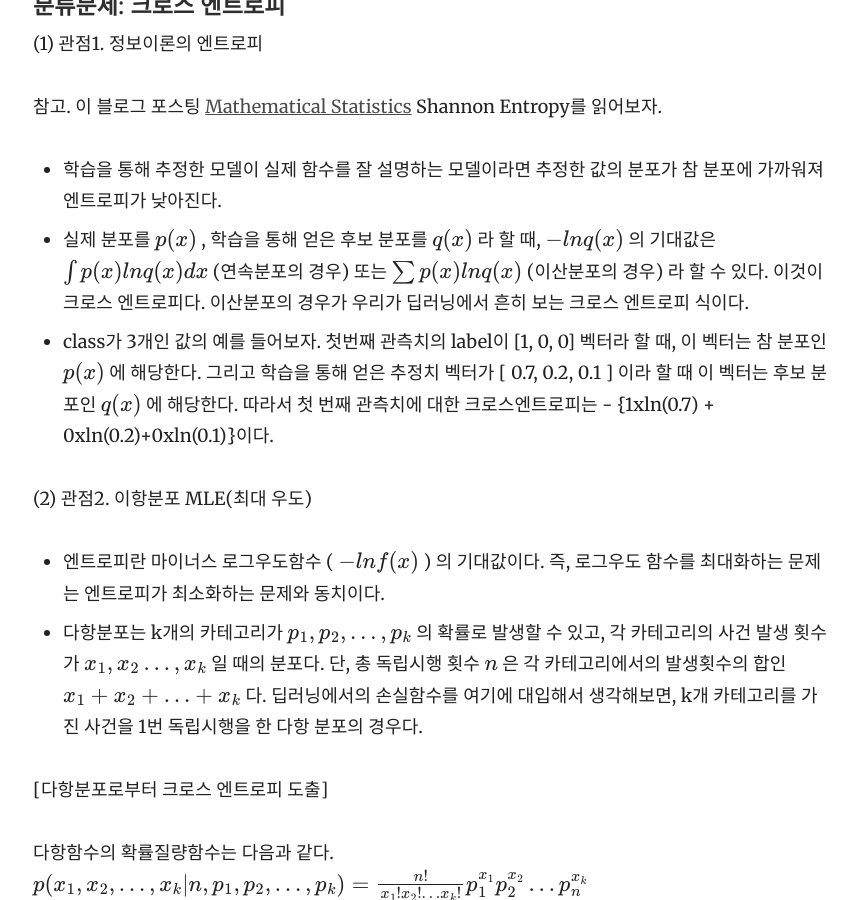
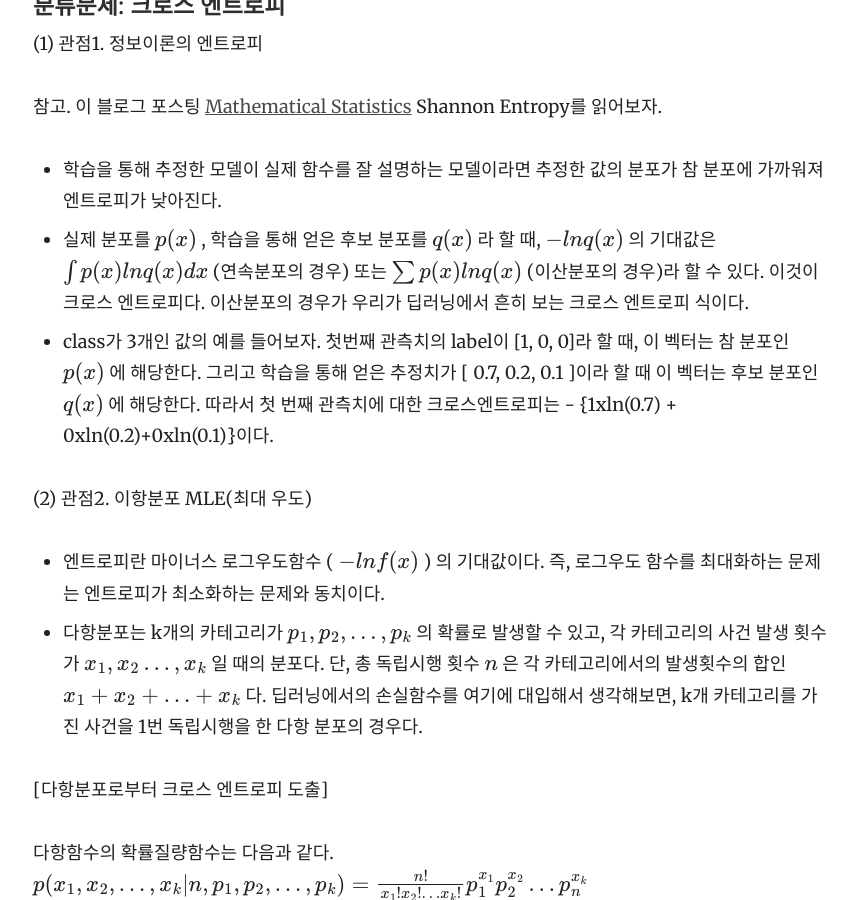
Before and after one commit to yrk3434/yrk3434.github.io, a Jekyll site: the page built from _docs/Theory/Deep Learning Overview.md, in a window 1280 px wide and 900 px high, scrolled down 3004 px. Shown: the whole window, without its empty margins (357-1214 px from the left). Built offline with Jekyll 4.4.1, drawn with Linux system fonts in a browser that asks for light colours; formulas are drawn with MathJax 3.

Commit message:
Update Deep Learning Overview.md

```diff
--- a/_docs/Theory/Deep Learning Overview.md
+++ b/_docs/Theory/Deep Learning Overview.md
@@ -73,8 +73,8 @@ toc_label: 목차
 참고. 이 블로그 포스팅 [Mathematical Statistics](https://yrk3434.github.io/Theory/Mathematical%20Statistics/)  Shannon Entropy를 읽어보자.
 
 - 학습을 통해 추정한 모델이 실제 함수를 잘 설명하는 모델이라면 추정한 값의 분포가 참 분포에 가까워져 엔트로피가 낮아진다.
-- 실제 분포를 $ p(x) $ , 학습을 통해 얻은 후보 분포를 $ q(x) $ 라 할 때, $ - ln q(x) $ 의 기대값은 $ \int p(x) ln q(x) dx $ (연속분포의 경우) 또는  $ \sum p(x) ln q(x) $ (이산분포의 경우) 라 할 수 있다. 이것이 크로스 엔트로피다. 이산분포의 경우가 우리가 딥러닝에서 흔히 보는 크로스 엔트로피 식이다.
-- class가 3개인 값의 예를 들어보자. 첫번째 관측치의 label이 [1, 0, 0] 벡터라 할 때, 이 벡터는 참 분포인 $ p(x) $ 에 해당한다. 그리고 학습을 통해 얻은 추정치 벡터가 [ 0.7, 0.2, 0.1 ] 이라 할 때 이 벡터는 후보 분포인 $ q(x) $ 에 해당한다. 따라서 첫 번째 관측치에 대한 크로스엔트로피는 - {1xln(0.7) + 0xln(0.2)+0xln(0.1)}이다.
+- 실제 분포를 $ p(x) $ , 학습을 통해 얻은 후보 분포를 $ q(x) $ 라 할 때, $ - ln q(x) $ 의 기대값은 $ \int p(x) ln q(x) dx $ (연속분포의 경우) 또는  $ \sum p(x) ln q(x) $ (이산분포의 경우)라 할 수 있다. 이것이 크로스 엔트로피다. 이산분포의 경우가 우리가 딥러닝에서 흔히 보는 크로스 엔트로피 식이다.
+- class가 3개인 값의 예를 들어보자. 첫번째 관측치의 label이 [1, 0, 0]라 할 때, 이 벡터는 참 분포인 $ p(x) $ 에 해당한다. 그리고 학습을 통해 얻은 추정치가 [ 0.7, 0.2, 0.1 ]이라 할 때 이 벡터는 후보 분포인 $ q(x) $ 에 해당한다. 따라서 첫 번째 관측치에 대한 크로스엔트로피는 - {1xln(0.7) + 0xln(0.2)+0xln(0.1)}이다.
 
 (2) 관점2. 이항분포 MLE(최대 우도) <br/>
 
```
